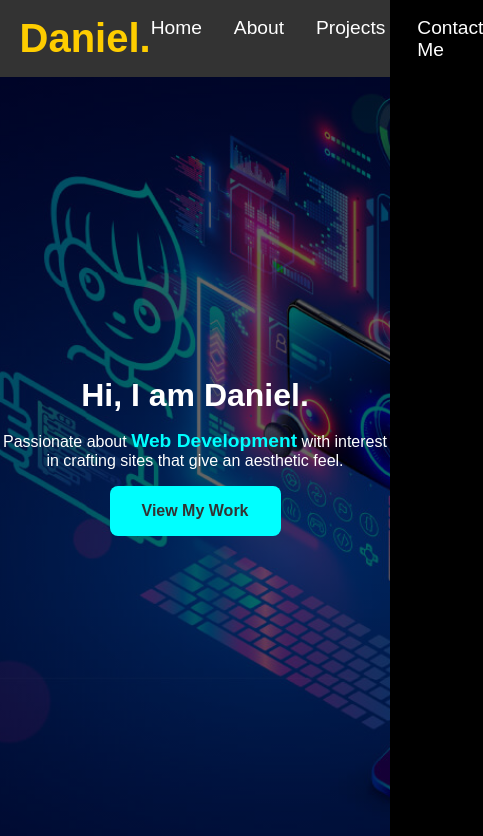
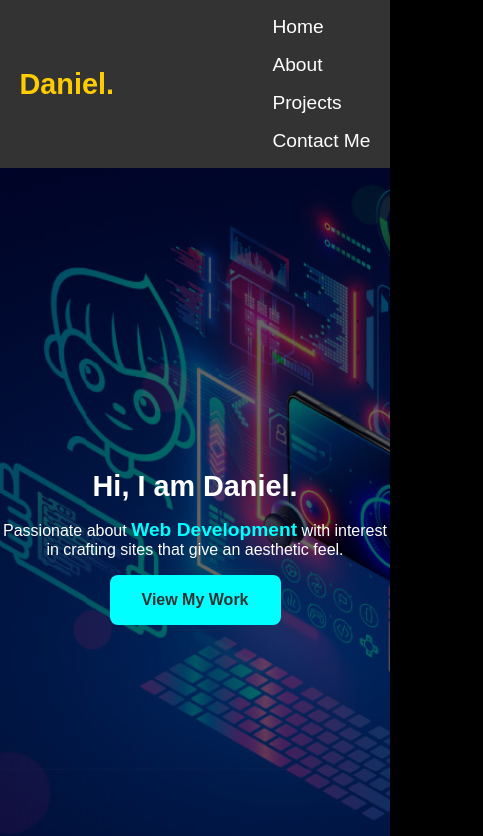
Before and after one commit to danielstriver/daniel.com, a plain HTML site: page index.html in a window 390 px wide. Shown: the top 836 px of the page, 483 px wide, since content can reach past the window. Drawn offline with Linux system fonts and the light colour scheme.

Commit message:
Just added the media query

```diff
--- a/style.css
+++ b/style.css
@@ -147,3 +147,19 @@ footer {
     align-items: center;
     text-align: center;
 }
+
+/* Mobile Responsiveness */
+@media (max-width: 620px) {
+    .hero-text h2 {
+        font-size: 1.8rem;
+    }
+
+    .logo {
+        font-size: 1.8rem;
+    }
+
+    nav ul {
+        flex-direction: column;
+        gap: 1rem;
+    }
+}
```
